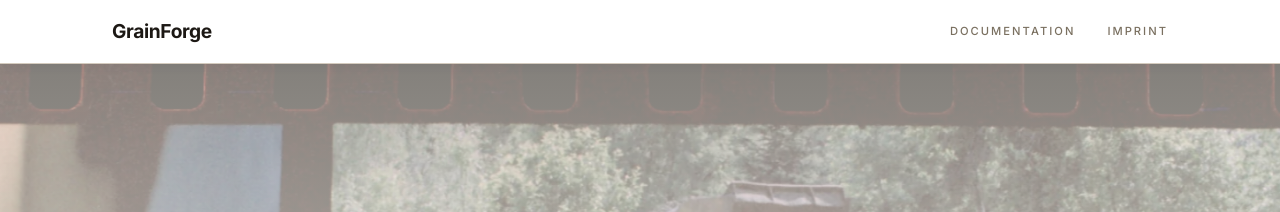
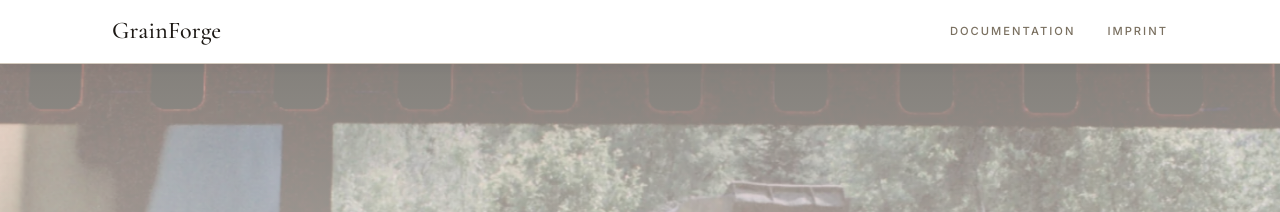
Before and after one commit to benedictweichselbaum/GrainForge_ProductPage, a Jekyll site: the page built from index.html, in a window 1280 px wide. Shown: the top 212 px of the page. Built offline with Jekyll 4.4.1, drawn with Linux system fonts in a browser that asks for light colours.

Commit message:
Use display serif font for nav logo
Co-Authored-By: Claude Sonnet 4.6 <noreply@anthropic.com>

```diff
--- a/assets/css/style.css
+++ b/assets/css/style.css
@@ -113,9 +113,10 @@ figure { margin: 0; }
 }
 
 .nav__logo {
-  font-size: 1.2rem;
-  font-weight: 700;
-  letter-spacing: -0.02em;
+  font-family: var(--font-display);
+  font-size: 1.5rem;
+  font-weight: 500;
+  letter-spacing: 0.01em;
   color: var(--text);
   transition: color 0.2s;
 }
```
